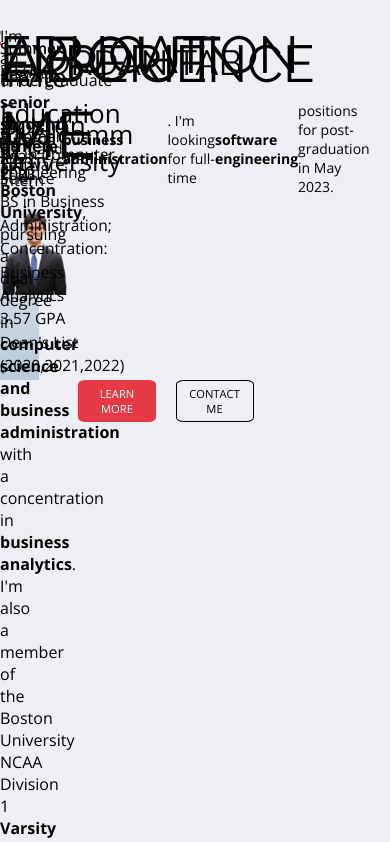
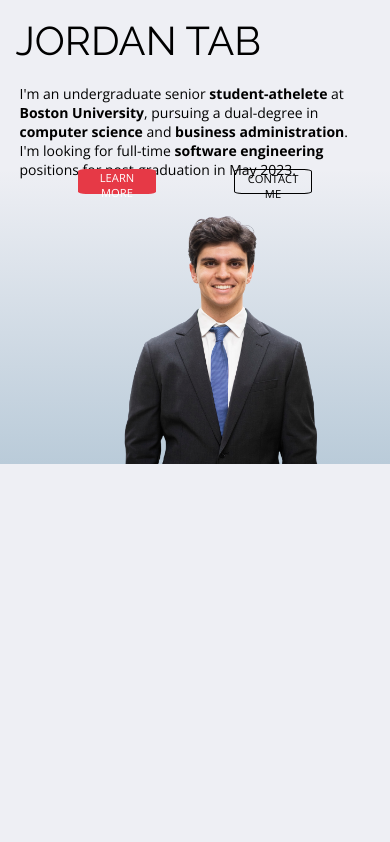
Before and after one commit to jordantab/portfolio-React-client, a React (Create React App) app in the folder portfolio-react-client/: page / in a window 390 px wide. Shown: the top 842 px of the page. Built offline with nearby package versions, Linux system fonts and the light colour scheme.

Commit message:
Testing phone view

```diff
--- a/portfolio-react-client/src/components/Home.css
+++ b/portfolio-react-client/src/components/Home.css
@@ -260,39 +260,35 @@
 @media (max-width: 600px) {
     .name {
         position: absolute;
-        top: 5%;
-        left: 7%;
+        top: 2%;
+        left: 4%;
         font-family: 'Raleway', sans-serif;
-        font-size: 35px;
+        font-size: 40px;
     }
 
     .home-description {
         position: absolute;
-        top: 12%;
-        left: 0;
-        width: 10%;
-        display: flex;
-        align-items: center;
-        justify-content: center;
+        top: 10%;
+        left: 5%;
+        width: 88%;
         font-family: 'Open Sans', sans-serif;
         font-size: 14px;
     }
 
     .background-wave {
         position: absolute;
-        left:0;
-        width: 10%;
-        height: 25%;
+        left: 0%;
+        width: 100%;
+        height: 35%;
         top: 20%;
-
         background: linear-gradient(180deg, rgba(254, 250, 224, 0) 0%, rgba(69, 123, 157, 0.31) 100%);
     }
 
     .learn-more {
         position: absolute;
-        top: 45%;
+        top: 20%;
         left: 20%;
-        height: 5%;
+        height: 3%;
         width: 20%;
         color: white;
         font-size: 70%;
@@ -305,9 +301,9 @@
 
     .contact-me {
         position: absolute;
-        top: 45%;
-        left: 45%;
-        height: 5%;
+        top: 20%;
+        left: 60%;
+        height: 3%;
         width: 20%;
         color: black;
         font-size: 70%;
@@ -321,7 +317,7 @@
     .headshot {
         position: absolute;
         top: 25%;
-        left: 0;
-        height: 10%;
+        left: 30%;
+        height: 30%;
     }
 }
--- a/portfolio-react-client/src/pages/HomePage.jsx
+++ b/portfolio-react-client/src/pages/HomePage.jsx
@@ -7,11 +7,11 @@
 function HomePage () {
     return (
         <div>
-            <Header/>
+            {/* <Header/> */}
             <Home/>
-            <About/>
-            <Projects/>
-            <Contact/>
+            {/* <About/> */}
+            {/* <Projects/> */}
+            {/* <Contact/> */}
         </div>
     )
 }
```
